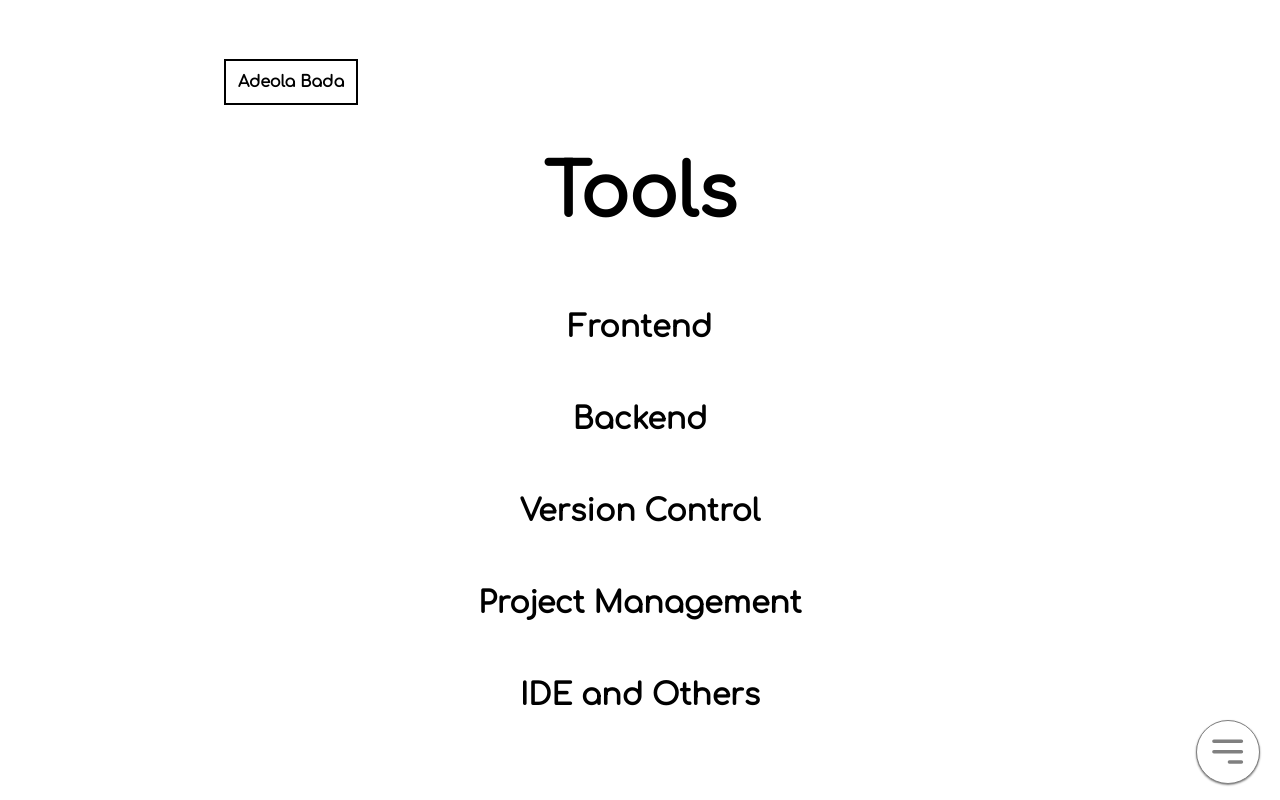
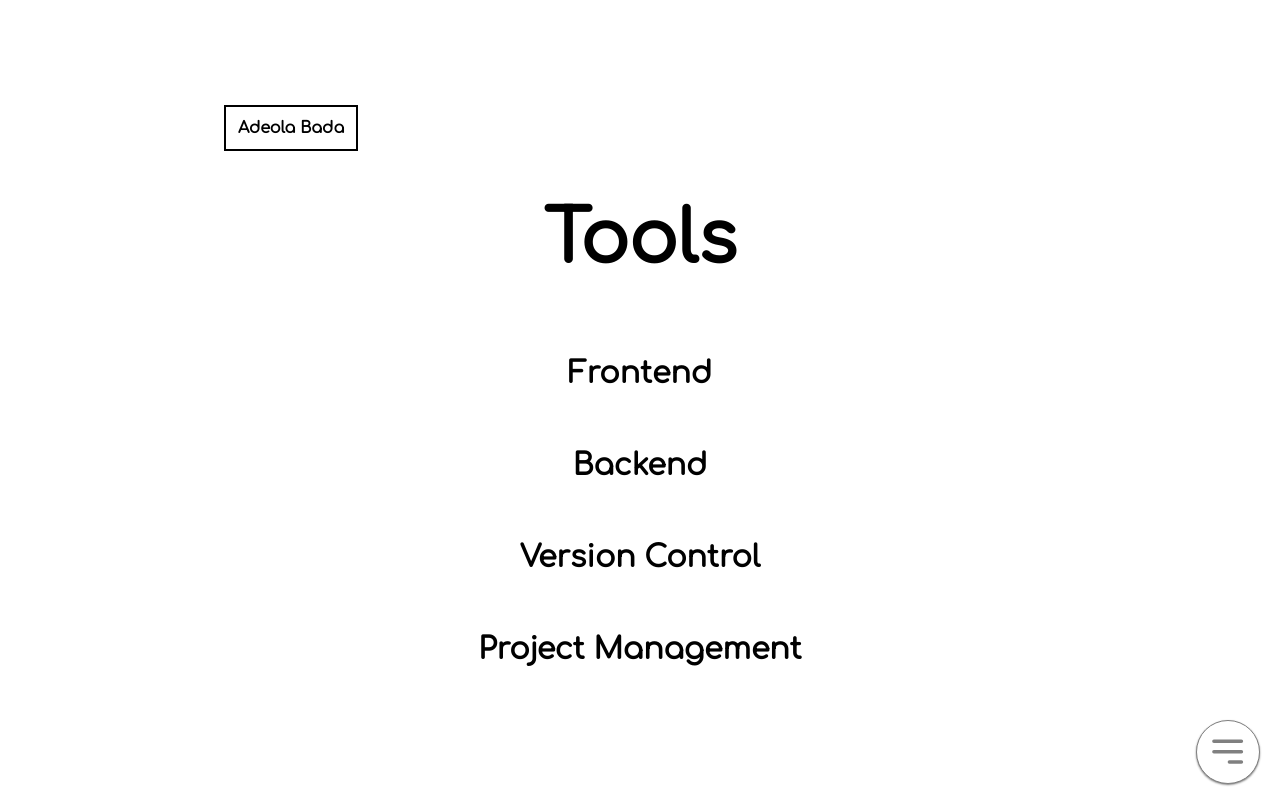
Before and after one commit to codeDeeAi/portfolio-in-vue3-ts, a Vue app: page /tools in a window 1280 px wide. Built offline with nearby package versions, Linux system fonts and the light colour scheme.

Commit message:
added component: namedrouter

```diff
--- /dev/null
+++ b/src/components/utils/NameRouter.vue
@@ -0,0 +1,9 @@
+<script lang="ts" setup>
+import { usePreferencesStore } from '@/stores/preferences';
+</script>
+<template>
+    <h3 class="font-semibold animate__animated  transition-all duration-75"
+        :class="{ 'animate__fadeInLeft': usePreferencesStore().getPreloaderState == true }">
+        <router-link :to="{ name: 'home' }" class="border-2 p-3 border-black dark:border-white">Adeola Bada</router-link>
+    </h3>
+</template>
--- a/src/lang/i18n/ar.ts
+++ b/src/lang/i18n/ar.ts
@@ -10,7 +10,7 @@ const arTrans = {
     hero_section: {
         desc: `بناء الحلول الرقمية مع الكود. أنا < Fullstack Developer /> وأهتم ببناء شبكة ويب حديثة فعالة وسريعة وقابلة للتطوير
         التطبيقات`,
-        resume: "سيرة ذاتية"
+        resume: "resumé"
     },
     about_me: {
         desc: `اسمي أديولا بادا. لدي خلفية في الهندسة المدنية. قادني اهتمامي بأجهزة الكمبيوتر إلى ممارسة مهنة في تطوير البرمجيات.
--- a/src/lang/i18n/yor.ts
+++ b/src/lang/i18n/yor.ts
@@ -9,7 +9,7 @@ const yorTrans = {
     },
     hero_section: {
         desc: "Ṣiṣe awọn solusan oni-nọmba pẹlu koodu. Emi jẹ < Olùgbéejáde Fullstack /> ti iwulo rẹ wa ni kikọ daradara, iyara ati oju opo wẹẹbu ode oni ti iwọn awọn ohun elo",
-        resume: "bẹrẹ pada"
+        resume: "resumé"
     },
     about_me: {
         desc: `Oruko mi ni Adeola Bada. Mo ni abẹlẹ ni Imọ-ẹrọ Ilu. Ifẹ mi si awọn kọnputa ti mu mi lepa iṣẹ ni idagbasoke sọfitiwia.
--- a/src/views/AboutMe.vue
+++ b/src/views/AboutMe.vue
@@ -1,14 +1,13 @@
 <script setup lang="ts">
 import { usePreferencesStore } from '@/stores/preferences';
 import SocialList from '../components/utils/SocialList.vue';
+import NameRouter from '../components/utils/NameRouter.vue';
 
 </script>
 <template>
     <div class="flex justify-center content overflow-auto">
         <div class="m-auto w-5/6 lg:w-4/6 space-y-8 sm:space-y-14 md:space-y-16">
-            <h3 class="font-semibold animate__animated  transition-all duration-75"
-                :class="{ 'animate__fadeInLeft': usePreferencesStore().getPreloaderState == true }"> <span
-                    class="border-2 p-3 border-black dark:border-white">Adeola Bada</span> </h3>
+           <NameRouter />
 
             <h1 class="text-center font-bold text-4xl sm:text-5xl lg:text-7xl animate__animated  transition-all duration-150 capitalize"
                 :class="{ 'animate__zoomIn': usePreferencesStore().getPreloaderState == true }">{{ $t("menu.items.about me") }}
--- a/src/views/Home.vue
+++ b/src/views/Home.vue
@@ -1,14 +1,13 @@
 <script setup lang="ts">
 import { usePreferencesStore } from '@/stores/preferences';
 import SocialList from '../components/utils/SocialList.vue';
+import NameRouter from '../components/utils/NameRouter.vue';
 
 </script>
 <template>
     <header class="flex justify-center content">
         <div class="m-auto w-5/6 lg:w-4/6 space-y-8 sm:space-y-14 md:space-y-16">
-            <h3 class="font-semibold animate__animated  transition-all duration-75"
-                :class="{ 'animate__fadeInLeft': usePreferencesStore().getPreloaderState == true }"> <span
-                    class="border-2 p-3 border-black dark:border-white">Adeola Bada</span> </h3>
+            <NameRouter />
 
             <h1 class="text-center font-bold text-4xl sm:text-5xl lg:text-7xl animate__animated  transition-all duration-150"
                 :class="{ 'animate__zoomIn': usePreferencesStore().getPreloaderState == true }">Fullstack Web Developer
--- a/src/views/Tools.vue
+++ b/src/views/Tools.vue
@@ -2,6 +2,7 @@
 import { usePreferencesStore } from '@/stores/preferences';
 import { ref } from 'vue';
 import ToolsModal from '../components/utils/ToolsModal.vue';
+import NameRouter from '../components/utils/NameRouter.vue';
 
 // Data
 const data = ref([
@@ -97,24 +98,22 @@ const data = ref([
             },
         ]
     },
-    {
-        name: "IDE and Others", icons: [
+    // {
+    //     name: "IDE and Others", icons: [
 
-            {
-                link: "vscode-svgrepo-com.svg",
-                name: "Vscode",
-            },
-        ]
-    }
+    //         {
+    //             link: "vscode-svgrepo-com.svg",
+    //             name: "Vscode",
+    //         },
+    //     ]
+    // }
 ]);
 
 </script>
 <template>
     <div class="flex justify-center content overflow-auto">
         <div class="m-auto w-5/6 lg:w-4/6 space-y-8 sm:space-y-14 md:space-y-16">
-            <h3 class="font-semibold animate__animated  transition-all duration-75"
-                :class="{ 'animate__fadeInLeft': usePreferencesStore().getPreloaderState == true }"> <span
-                    class="border-2 p-3 border-black dark:border-white">Adeola Bada</span> </h3>
+            <NameRouter />
 
             <h1 class="text-center font-bold text-4xl sm:text-5xl lg:text-7xl animate__animated  transition-all duration-150 capitalize"
                 :class="{ 'animate__zoomIn': usePreferencesStore().getPreloaderState == true }">{{
```
